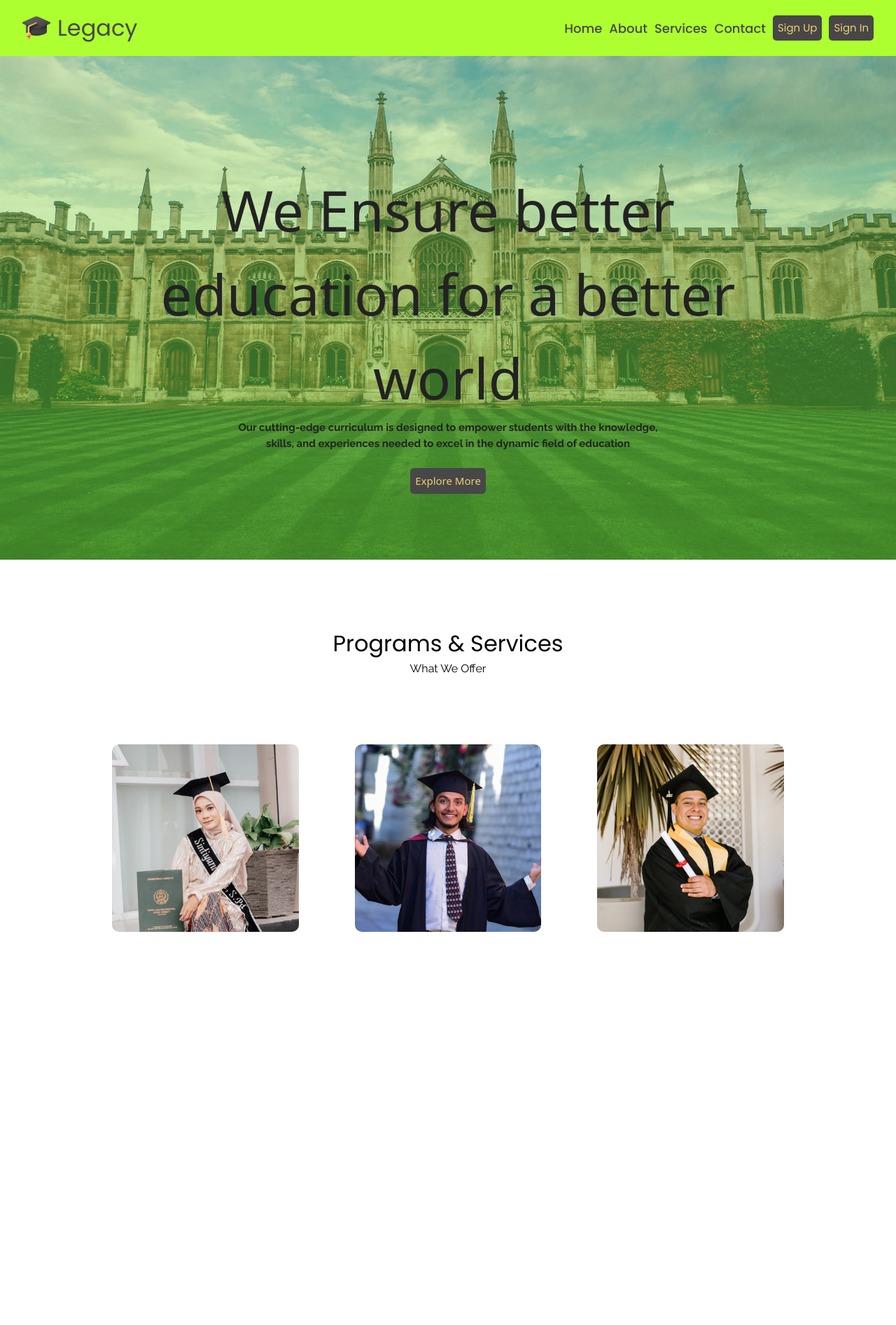
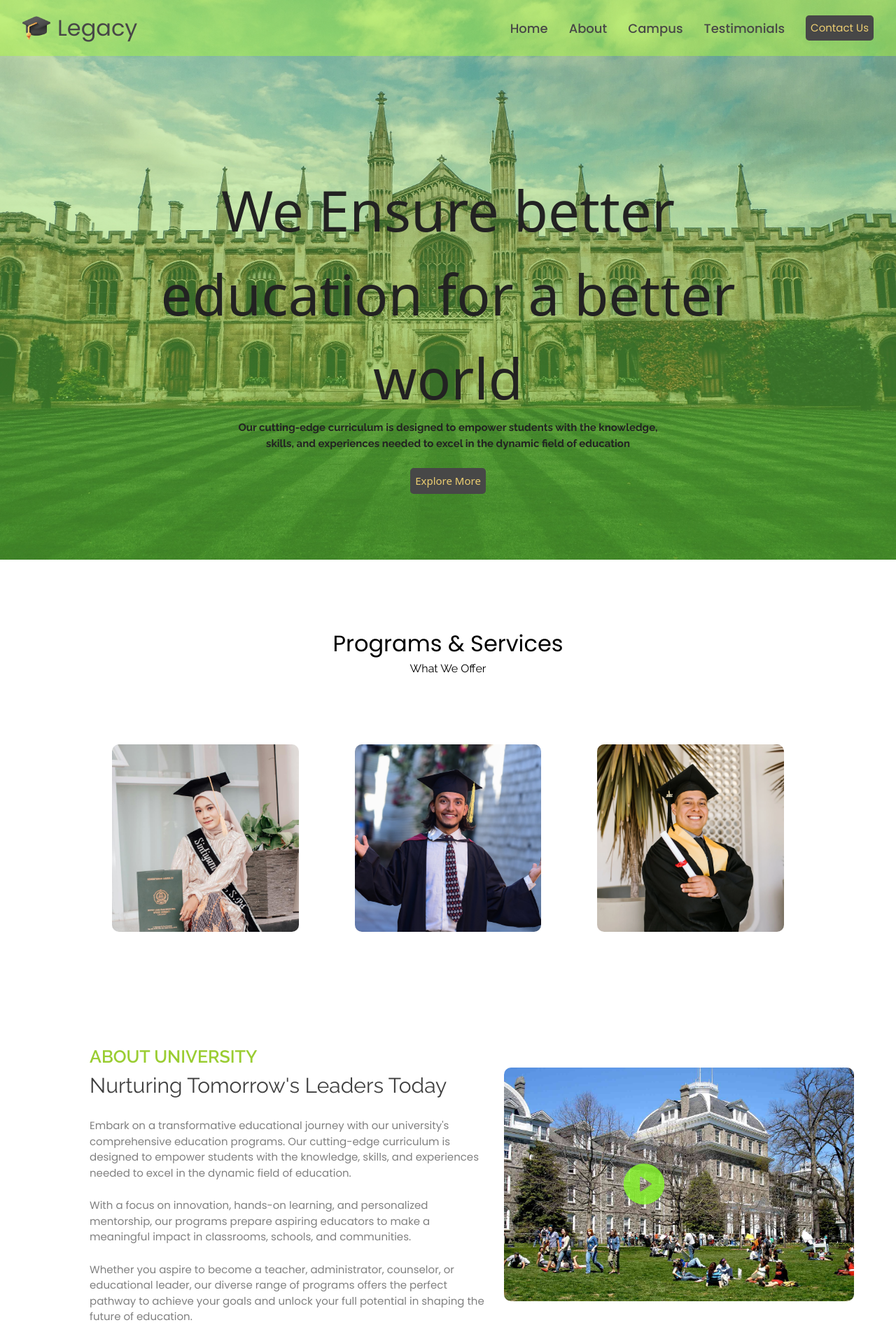
Before and after one commit to PIYUSHDAHLE/Legacy, a React (Vite) app: page / in a window 1280 px wide. Shown: the whole page at 70% size. Before the commit the page ends 1492 px from the top, so only its background shows below. Built offline with nearby package versions, Linux system fonts and the light colour scheme; a web font is replaced by a local one.

Commit message:
About Page

```diff
--- a/src/App.jsx
+++ b/src/App.jsx
@@ -2,6 +2,7 @@ import React from 'react'
 import Navbar from './components/navbar/Navbar'
 import Page1 from './components/home/Page1'
 import Page2 from './components/home/Page2'
+import About from './components/About/About'
 
 
 const App = () => {
@@ -10,6 +11,7 @@ const App = () => {
       <Navbar/>
       <Page1/>
       <Page2/>
+      <About/>
     </div>
   )
 }
--- /dev/null
+++ b/src/components/About/About.css
@@ -0,0 +1,59 @@
+.about-container{
+    display: flex;
+    justify-content: right;
+    align-items: center;
+    width: 100%;
+}
+
+.about-container .about-text {
+    width:45%;
+}
+.about-container .about-text h2{
+    font-family: "Raleway", sans-serif;
+    font-size: 25px;
+    font-weight: 600;
+    color: yellowgreen;
+}
+.about-container .about-text h1{
+    font-family: "Raleway", sans-serif;
+    color: rgb(63, 63, 63);
+    font-size: 30px;
+}
+.about-container .about-text p{
+    font-family: "Poppins", sans-serif;
+    font-size: 15px;
+    color: grey;
+}
+
+.img-one{
+    width: 500px;
+    border-radius: 10px;
+
+}
+
+.about-container .about-image {
+    position: relative;
+    width: 45%;
+    padding: 1rem;
+    }
+
+.p-btn{
+    position: absolute;
+    top: 0;
+    left: 0;
+    width: 75%;
+    height: 100%;
+    display: flex;
+    justify-content: center;
+    align-items: center;
+
+}
+
+.ri-play-circle-fill{
+    font-size: 70px;
+    color: rgba(136, 246, 45, 0.838);
+}
+.ri-play-circle-fill:hover{
+    cursor: pointer;
+    color: rgb(78, 148, 21);
+}
--- /dev/null
+++ b/src/components/About/About.jsx
@@ -0,0 +1,33 @@
+import React from 'react'
+import '../About/About.css'
+import aboutImg from '../../assets/about-img.jpg'
+
+const About = () => {
+  return (
+    <div>
+        <div className='about-container'>
+          <div className='about-text'>
+            <h2>ABOUT UNIVERSITY</h2>
+
+         <h1>Nurturing Tomorrow's Leaders Today</h1>
+         <br />
+
+         <p>Embark on a transformative educational journey with our university's comprehensive education programs. Our cutting-edge curriculum is designed to empower students with the knowledge, skills, and experiences needed to excel in the dynamic field of education.</p>
+        <br />
+         <p>With a focus on innovation, hands-on learning, and personalized mentorship, our programs prepare aspiring educators to make a meaningful impact in classrooms, schools, and communities.</p>
+<br />
+         <p>Whether you aspire to become a teacher, administrator, counselor, or educational leader, our diverse range of programs offers the perfect pathway to achieve your goals and unlock your full potential in shaping the future of education.</p>
+
+          </div>
+          <div className='about-image'>
+            <img src={aboutImg} className='img-one' alt='About Us' />
+            <div className="p-btn">
+            <i class="ri-play-circle-fill"></i>
+            </div>
+          </div>
+        </div>
+    </div>
+  )
+}
+
+export default About
--- a/src/components/home/page2.css
+++ b/src/components/home/page2.css
@@ -38,6 +38,7 @@
 
 .program > img{
     border-radius: 10px;
+    width: 18rem;
 }
 
 .program .caption{
--- a/src/components/home/page2.jsx
+++ b/src/components/home/page2.jsx
@@ -18,21 +18,21 @@ const page2 = () => {
       <div className="collection">
 
         <div className=" program">
-           <img src={pic1} className='w-60' alt="" />
+           <img src={pic1} alt="" />
           <div className="caption">
             <img src={logo1} className='w-10' alt="" />
             <h1>Graduation Degree</h1>
           </div>
         </div>
         <div className=" program">
-           <img src={pic2} className='w-60' alt="" />
+           <img src={pic2} alt="" />
           <div className="caption">
             <img src={logo2} className='w-10' alt="" />
             <h1>Master Degree</h1>
           </div>
         </div>
         <div className=" program">
-           <img src={pic3} className='w-60' alt="" />
+           <img src={pic3} alt="" />
           <div className="caption">
             <img src={logo3} className='w-10' alt="" />
             <h1>Ph. D. Degree</h1>
--- a/src/components/navbar/Navbar.css
+++ b/src/components/navbar/Navbar.css
@@ -4,7 +4,7 @@ nav{
   align-items: center;
   width: 100%;
   height: 10vh;
-  background-color: greenyellow;
+  background-color: rgba(172, 255, 47, 0.432);
 position: fixed;
 top: 0;
 left: 0;
@@ -12,6 +12,10 @@ z-index: 10;
   padding: 2rem;
   color: rgb(71, 71, 71);
   font-family: "Poppins", sans-serif;
+}
+
+.dark-nav{
+  background-color: yellowgreen;
 }
 
 .logo{
@@ -30,13 +34,13 @@ z-index: 10;
     display: flex;
     justify-content: center;
     align-items: center;
-    gap: 10px;
+    gap: 30px;
 }
 .right ul{
     display: flex;
     justify-content: center;
     align-items: center;
-    gap: 10px;
+    gap: 30px;
     list-style: none;
     font-size:large;
 }
--- a/src/components/navbar/Navbar.jsx
+++ b/src/components/navbar/Navbar.jsx
@@ -1,19 +1,32 @@
-import React from 'react'
+import React, { useEffect, useState } from 'react'
 import './Navbar.css'
 
 const Navbar = () => {
+
+  const [sticky , setSticky] = useState(false)
+
+  useEffect (()=>{
+    window.addEventListener('scroll',()=>{
+      if(window.scrollY > 660){
+        setSticky(true)
+      }else{
+        setSticky(false)
+      }
+    })
+  },[]);
+
   return (
-    <nav>
+    <nav className={`${sticky ? 'dark-nav' : ''}`}>
         <div className="logo"><img src="./src/assets/main-logo.png" alt="NA" /><p>Legacy</p></div>
         <div className="right">
             <ul>
                 <li><a href="#">Home</a></li>
                 <li><a href="#">About</a></li>
-                <li><a href="#">Services</a></li>
-                <li><a href="#">Contact</a></li>
+                <li><a href="#">Campus</a></li>
+                <li><a href="#">Testimonials</a></li>
             </ul>
-            <button>Sign Up</button>
-            <button>Sign In</button>
+            <button>Contact Us</button>
+
         </div>
     </nav>
   )
```
Also changed, not shown: src/assets/about-img.jpg (added).
